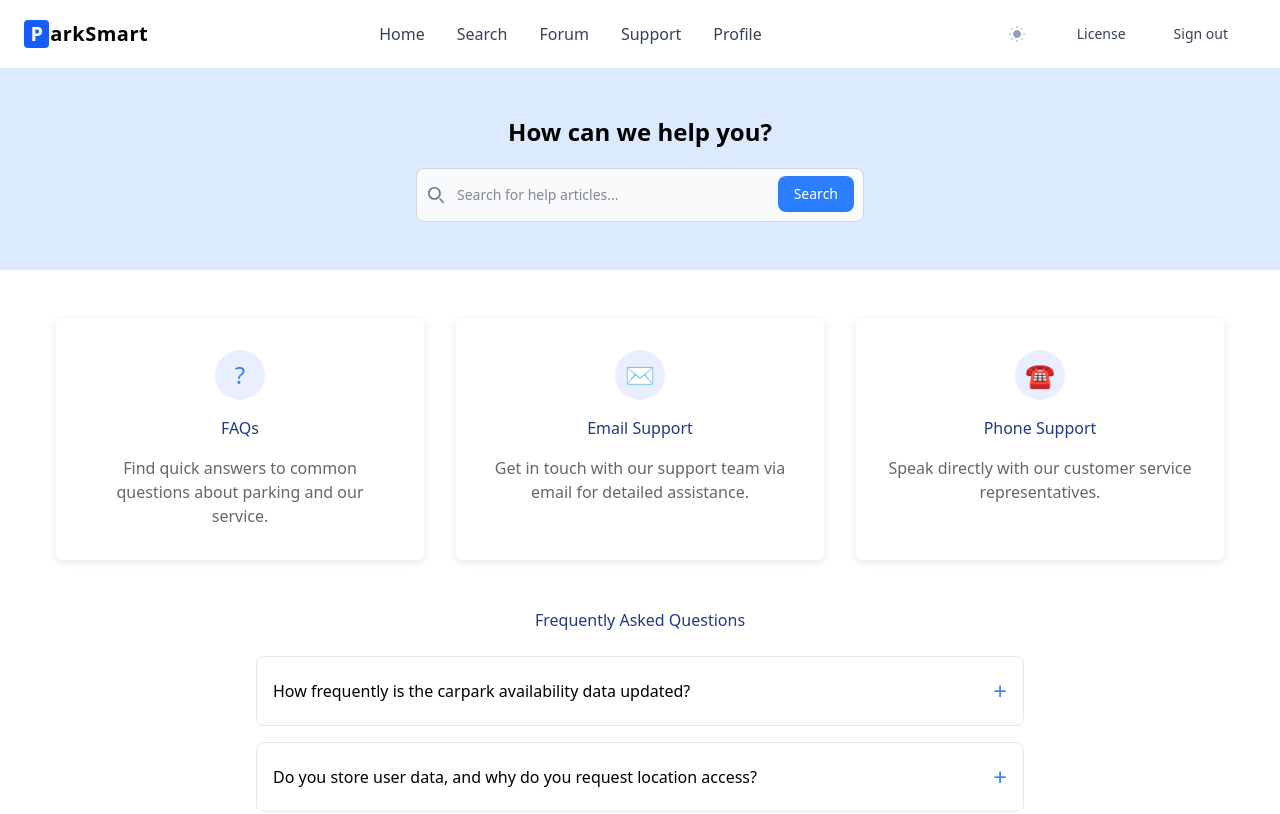
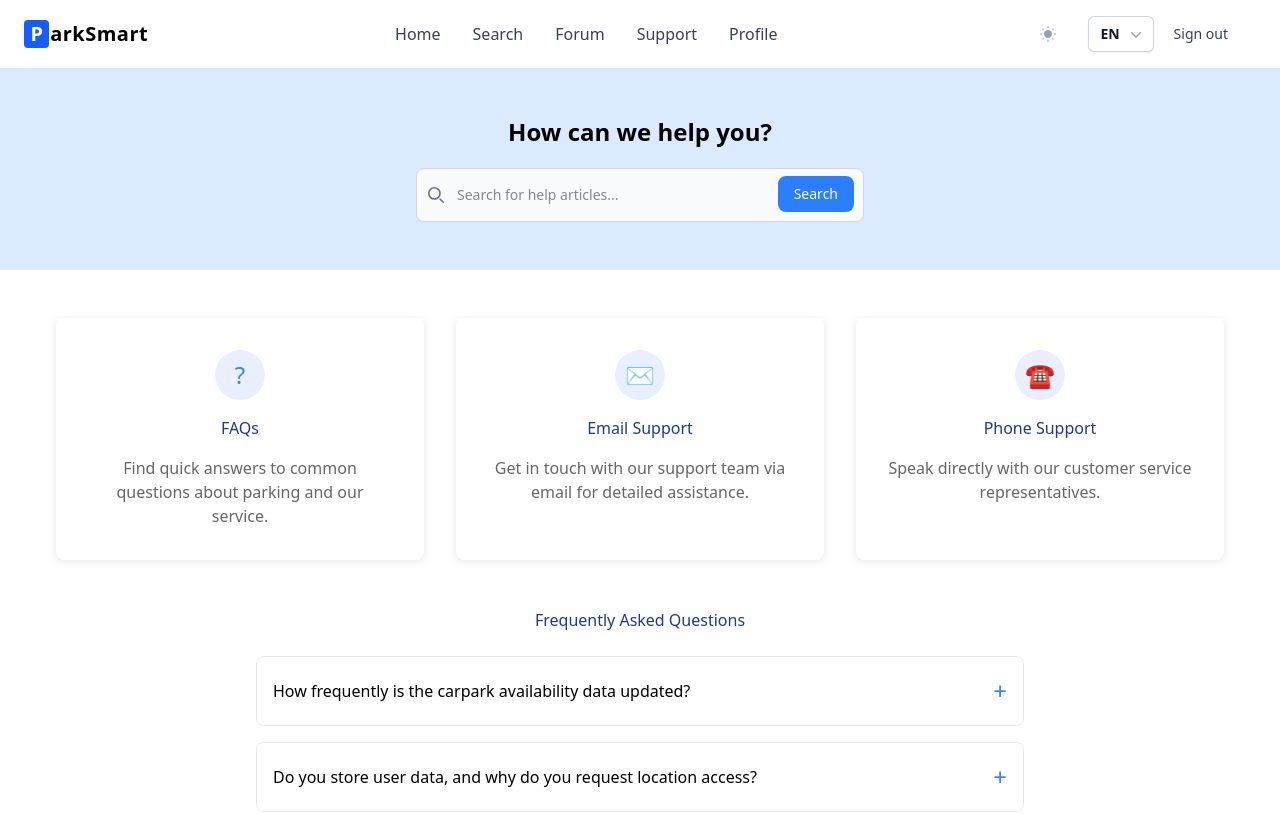
Before and after one commit to WRT4/SC2006-ParkSmart, a React (Vite) app in the folder lab3/: page /support in a window 1280 px wide. Shown: the top 814 px of the page. Built offline with nearby package versions, Linux system fonts and the light colour scheme.

Commit message:
feat: add language change functionality

```diff
--- a/lab3/package.json
+++ b/lab3/package.json
@@ -23,11 +23,13 @@
     "express": "^4.21.2",
     "firebase": "^11.4.0",
     "geolib": "^3.3.4",
+    "i18next": "^24.2.3",
     "jsonwebtoken": "^9.0.2",
     "mongoose": "^8.12.1",
     "multer": "^1.4.5-lts.1",
     "react": "^19.0.0",
     "react-dom": "^19.0.0",
+    "react-i18next": "^15.4.1",
     "react-password-checklist": "^1.8.1",
     "react-router-dom": "^7.3.0",
     "tailwindcss": "^4.0.7"
@@ -42,6 +44,8 @@
     "eslint-plugin-react-hooks": "^5.0.0",
     "eslint-plugin-react-refresh": "^0.4.18",
     "globals": "^15.14.0",
+    "i18next-browser-languagedetector": "^8.0.4",
+    "i18next-http-backend": "^3.0.2",
     "prettier": "^3.5.3",
     "prettier-plugin-tailwindcss": "^0.6.11",
     "vite": "^6.1.0"
--- a/lab3/src/components/Header.jsx
+++ b/lab3/src/components/Header.jsx
@@ -2,13 +2,23 @@ import { Link, useNavigate } from "react-router-dom";
 import { useState, useContext } from "react";
 import { AuthContext } from "../auth/AuthWrapper";
 import ModeToggle from "./ModeToggle";
-
+import { LangContext } from "../lang/LangWrapper";
+import { useTranslation } from "react-i18next";
 import Title from "./Title";
 
 export default function Header() {
   const [isMenuOpen, setIsMenuOpen] = useState(false);
+  const [isLanguageOpen, setIsLanguageOpen] = useState(false);
   const { setUser } = useContext(AuthContext);
+  const { lang, setLang } = useContext(LangContext);
   const navigate = useNavigate();
+
+  const { t } = useTranslation();
+
+  const changeLanguage = (lng) => {
+    setLang(lng);
+    localStorage.setItem("language", lng); // Store selected language
+  };
 
   return (
     <nav className="border-gray-200 bg-white px-4 py-2.5 lg:px-6 dark:bg-gray-800">
@@ -16,12 +26,83 @@ export default function Header() {
         <Title colorLight="text-black" colorDark="text-white"></Title>
         <div className="flex items-center lg:order-2">
           <ModeToggle className="mr-4 justify-self-end rounded-lg hover:text-gray-400 focus:ring-4 focus:ring-gray-300 focus:outline-none dark:hover:bg-gray-700 dark:focus:ring-gray-800"></ModeToggle>
-          <Link
+          {/* <Link
             to="/license"
             className="mr-2 rounded-lg px-4 py-2 text-sm font-medium text-gray-700 hover:text-gray-400 focus:ring-4 focus:ring-gray-300 focus:outline-none active:text-[#777E8C] lg:px-5 lg:py-2.5 dark:text-white dark:hover:bg-gray-700 dark:focus:ring-gray-800"
           >
             License
-          </Link>
+          </Link> */}
+          {/*  */}
+
+          <div className="relative inline-block text-left">
+            <button
+              type="button"
+              className="inline-flex w-full justify-center gap-x-1.5 rounded-md bg-white px-3 py-2 text-sm font-semibold text-gray-900 ring-1 shadow-xs ring-gray-300 ring-inset hover:bg-gray-50"
+              onClick={() => setIsLanguageOpen(!isLanguageOpen)}
+            >
+              {lang.toUpperCase()}
+              <svg
+                className="-mr-1 size-5 text-gray-400"
+                viewBox="0 0 20 20"
+                fill="currentColor"
+                aria-hidden="true"
+              >
+                <path
+                  fillRule="evenodd"
+                  d="M5.22 8.22a.75.75 0 0 1 1.06 0L10 11.94l3.72-3.72a.75.75 0 1 1 1.06 1.06l-4.25 4.25a.75.75 0 0 1-1.06 0L5.22 9.28a.75.75 0 0 1 0-1.06Z"
+                  clipRule="evenodd"
+                />
+              </svg>
+            </button>
+
+            {isLanguageOpen && (
+              <div
+                className="absolute left-0 z-10 mt-2 w-max origin-top-right rounded-md bg-white ring-1 shadow-lg ring-black/5 focus:outline-hidden"
+                onBlur={() => setIsLanguageOpen(false)}
+                tabIndex={0} // Ensures `onBlur` works properly
+              >
+                <div className="py-1">
+                  <button
+                    onClick={() => {
+                      changeLanguage("en");
+                      setIsLanguageOpen(false);
+                    }}
+                    className="block px-4 py-2 text-sm text-gray-700"
+                  >
+                    English
+                  </button>
+                  <button
+                    onClick={() => {
+                      changeLanguage("zh");
+                      setIsLanguageOpen(false);
+                    }}
+                    className="block px-4 py-2 text-sm text-gray-700"
+                  >
+                    中文 (Chinese)
+                  </button>
+                  <button
+                    onClick={() => {
+                      changeLanguage("ms");
+                      setIsLanguageOpen(false);
+                    }}
+                    className="block px-4 py-2 text-sm text-gray-700"
+                  >
+                    Bahasa Melayu
+                  </button>
+                  <button
+                    onClick={() => {
+                      changeLanguage("hi");
+                      setIsLanguageOpen(false);
+                    }}
+                    className="block px-4 py-2 text-sm text-gray-700"
+                  >
+                    हिन्दी (Hindi)
+                  </button>
+                </div>
+              </div>
+            )}
+          </div>
+          {/*  */}
           <button
             className="mr-2 cursor-pointer rounded-lg px-4 py-2 text-sm font-medium text-gray-700 hover:text-gray-400 focus:ring-4 focus:ring-gray-300 focus:outline-none active:text-[#777E8C] lg:px-5 lg:py-2.5 dark:text-white dark:hover:bg-gray-700 dark:focus:ring-gray-800"
             onClick={async () => {
@@ -41,7 +122,7 @@ export default function Header() {
               }
             }}
           >
-            Sign out
+            {t("signOut")}
           </button>
 
           <button
--- a/lab3/src/components/LanguageSelector.jsx
+++ /dev/null
@@ -1,23 +0,0 @@
-import React from 'react';
-import { useTranslation } from 'react-i18next';
-
-const LanguageSelector = () => {
-  const { i18n } = useTranslation();
-
-  const changeLanguage = (lng) => {
-    i18n.changeLanguage(lng);
-    localStorage.setItem('language', lng); // Store selected language
-  };
-
-  return (
-    <div>
-      <h2>{i18n.t('change_language')}</h2>
-      <button onClick={() => changeLanguage('en')}>English</button>
-      <button onClick={() => changeLanguage('zh')}>中文 (Chinese)</button>
-      <button onClick={() => changeLanguage('ms')}>Bahasa Melayu</button>
-      <button onClick={() => changeLanguage('hi')}>हिन्दी (Hindi)</button>
-    </div>
-  );
-};
-
-export default LanguageSelector;
--- /dev/null
+++ b/lab3/src/lang/LangWrapper.jsx
@@ -0,0 +1,23 @@
+import { createContext, useState, useEffect } from "react";
+import { useTranslation } from "react-i18next";
+
+// Create context for user authentication
+export const LangContext = createContext();
+
+export function LangWrapper({ children }) {
+  const { i18n } = useTranslation();
+  const [lang, setLang] = useState("en");
+
+  useEffect(() => {
+    const lang = localStorage.getItem("language");
+    if (lang) {
+      i18n.changeLanguage(lang);
+    }
+  }, [lang]);
+
+  return (
+    <LangContext.Provider value={{ lang, setLang }}>
+      {children}
+    </LangContext.Provider>
+  );
+}
--- /dev/null
+++ b/lab3/src/lang/i18n.js
@@ -0,0 +1,43 @@
+import i18n from "i18next";
+import { initReactI18next } from "react-i18next";
+
+import Backend from "i18next-http-backend";
+import LanguageDetector from "i18next-browser-languagedetector";
+// don't want to use this?
+// have a look at the Quick start guide
+// for passing in lng and translations on init
+
+const resources = {
+  en: {
+    translation: {
+      signOut: "Sign out",
+    },
+  },
+  zh: {
+    translation: {
+      signOut: "登出",
+    },
+  },
+};
+i18n
+  // load translation using http -> see /public/locales (i.e. https://github.com/i18next/react-i18next/tree/master/example/react/public/locales)
+  // learn more: https://github.com/i18next/i18next-http-backend
+  // want your translations to be loaded from a professional CDN? => https://github.com/locize/react-tutorial#step-2---use-the-locize-cdn
+  .use(Backend)
+  // detect user language
+  // learn more: https://github.com/i18next/i18next-browser-languageDetector
+  .use(LanguageDetector)
+  // pass the i18n instance to react-i18next.
+  .use(initReactI18next)
+  // init i18next
+  // for all options read: https://www.i18next.com/overview/configuration-options
+  .init({
+    resources,
+    fallbackLng: "en",
+    debug: true,
+    interpolation: {
+      escapeValue: false, // not needed for react as it escapes by default
+    },
+  });
+
+export default i18n;
--- a/lab3/src/main.jsx
+++ b/lab3/src/main.jsx
@@ -4,12 +4,16 @@ import { AuthWrapper } from "./auth/AuthWrapper.jsx";
 import App from "./App";
 import "./styles/index.css";
 import { DarkModeProvider } from "./context/DarkModeProvider.jsx";
+import { LangWrapper } from "./lang/LangWrapper.jsx";
+import "./lang/i18n.js";
 
 createRoot(document.getElementById("root")).render(
   <StrictMode>
     <AuthWrapper>
       <DarkModeProvider>
-        <App />
+        <LangWrapper>
+          <App />
+        </LangWrapper>
       </DarkModeProvider>
     </AuthWrapper>
   </StrictMode>,
```
Also changed, not shown: 1 other file (tests, documents, lock files or other folders).
